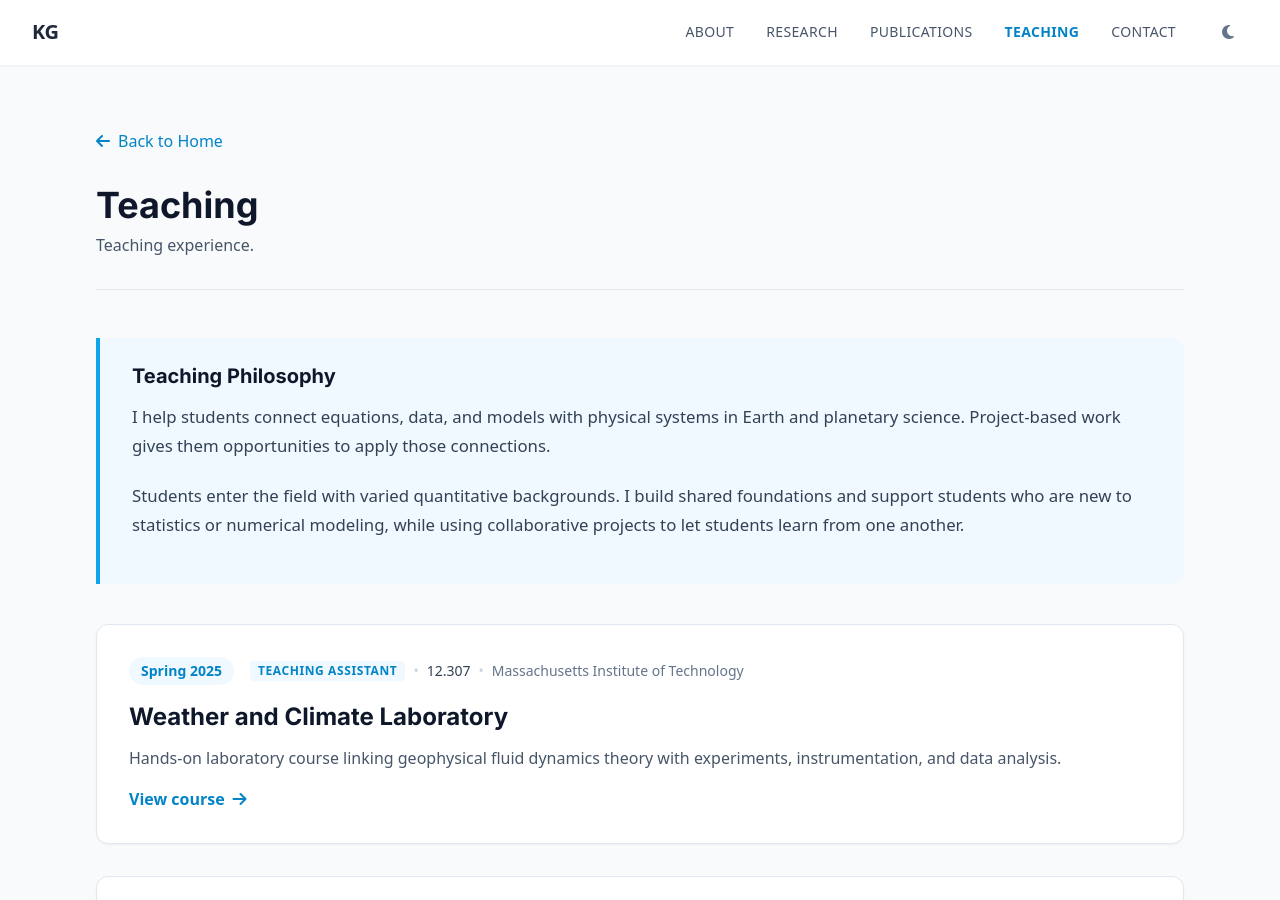
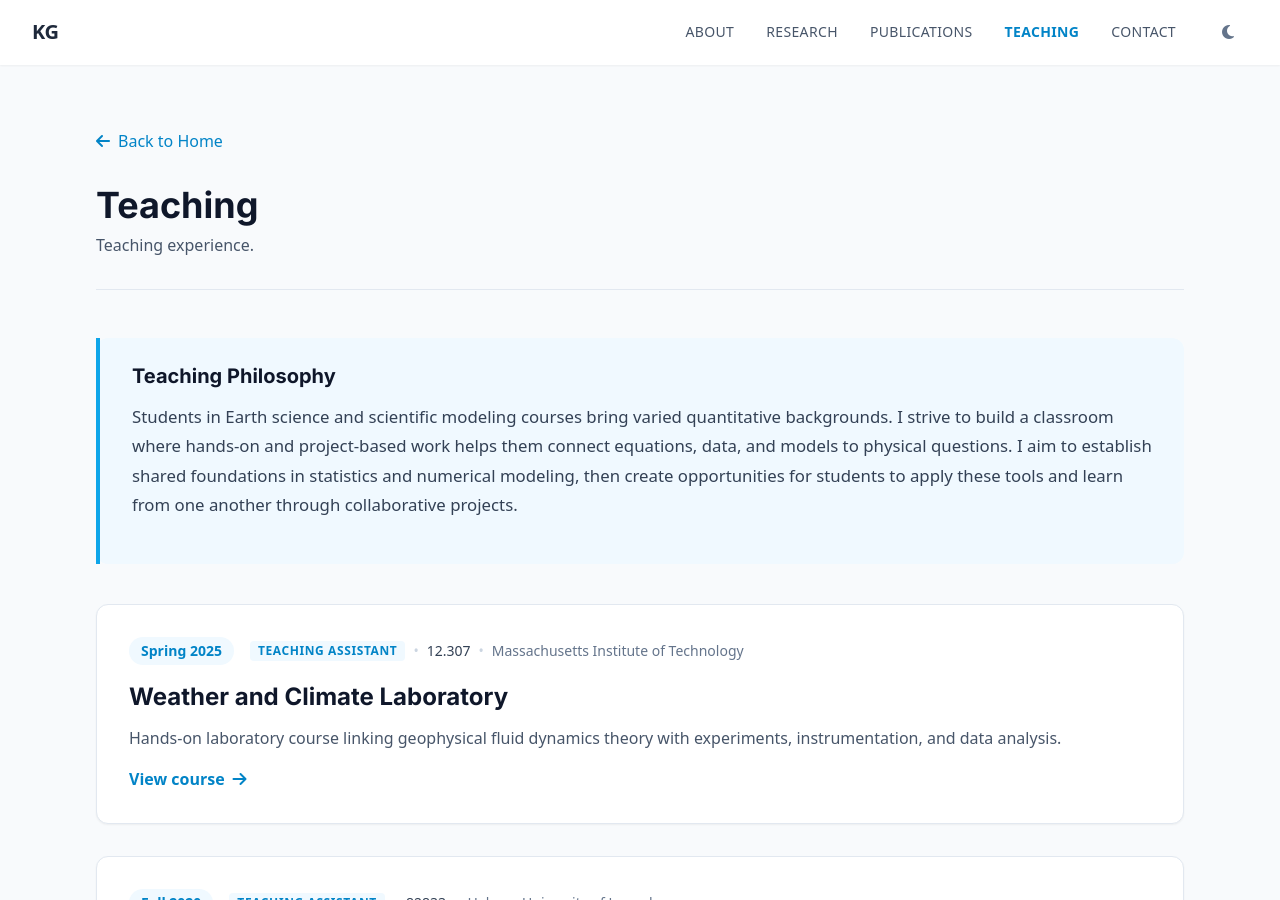
Before and after one commit to kaushalgianchandani/kaushalgianchandani.github.io, a Jekyll site: the page built from teaching.html, in a window 1280 px wide and 900 px high. Built offline with Jekyll 4.4.1, drawn with Linux system fonts in a browser that asks for light colours; nearby versions of some CDN libraries; a style sheet for code colours, icons or effects is not loaded.

Commit message:
Refine teaching approach

```diff
--- a/teaching.html
+++ b/teaching.html
@@ -22,10 +22,7 @@
       <h3 class="text-xl font-bold text-slate-900 dark:text-white mb-3">Teaching Philosophy</h3>
       <div class="prose-text text-slate-700 dark:text-slate-300">
         <p class="mt-0">
-          I help students connect equations, data, and models with physical systems in Earth and planetary science. Project-based work gives them opportunities to apply those connections.
-        </p>
-        <p class="mb-0">
-          Students enter the field with varied quantitative backgrounds. I build shared foundations and support students who are new to statistics or numerical modeling, while using collaborative projects to let students learn from one another.
+          Students in Earth science and scientific modeling courses bring varied quantitative backgrounds. I strive to build a classroom where hands-on and project-based work helps them connect equations, data, and models to physical questions. I aim to establish shared foundations in statistics and numerical modeling, then create opportunities for students to apply these tools and learn from one another through collaborative projects.
         </p>
       </div>
     </div>
```
